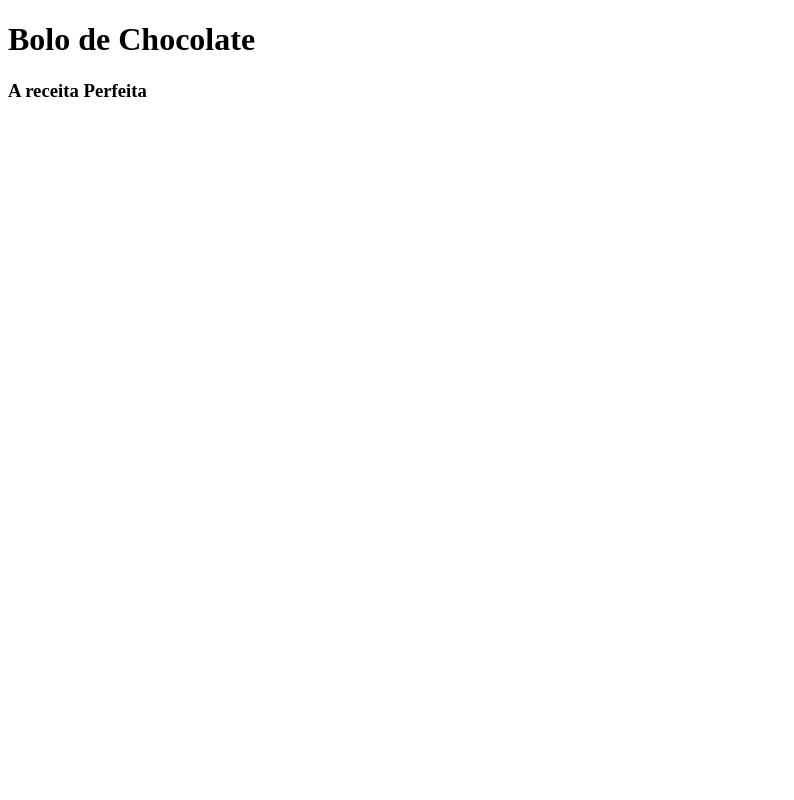
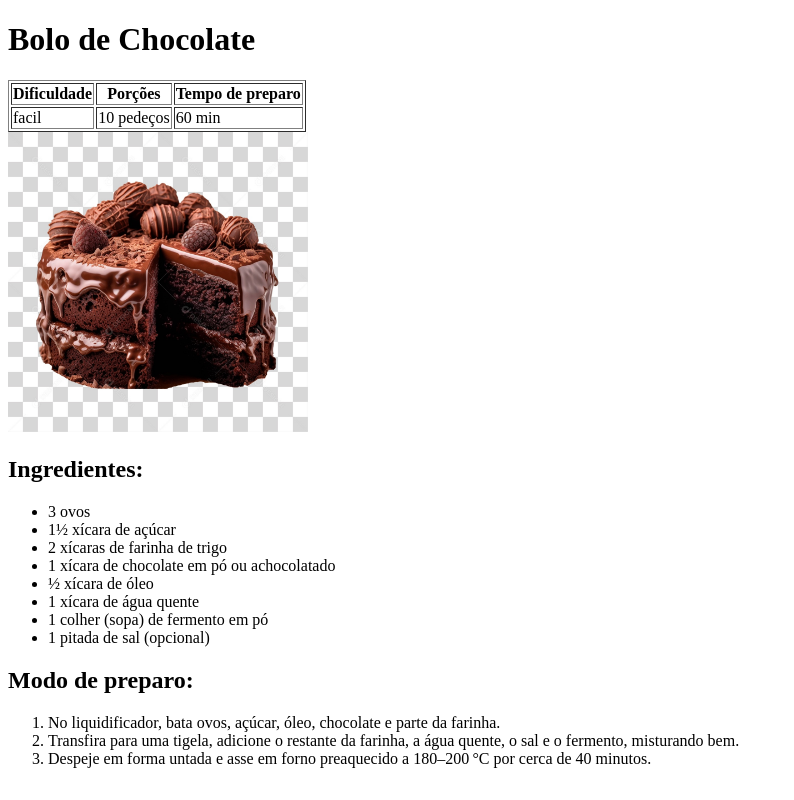
Before and after one commit to umabelanoite123-ui/sistema_receita, a plain HTML site: page RECEITA.html in a window 1280 px wide. Shown: the whole page, without its empty margins (0-794 px from the left). Drawn offline with Linux system fonts and the light colour scheme.

Commit message:
Adicionando imagem a receita

```diff
--- a/RECEITA.html
+++ b/RECEITA.html
@@ -1,15 +1,50 @@
 <!DOCTYPE html>
-<html>
+<html lang="pt-br">
 
 <head>
     <title>Bolo de chocolate</title>
-    <meta lang="pt-BR">
     <meta charset="UTF-8">
+    <meta name="viewport" content="width=device-width, initial-scale=1.0">
 </head>
 
 <body>
     <h1>Bolo de Chocolate</h1>
-    <h3>A receita Perfeita</h3>
+    <table border="1">
+        <tr>
+            <th>Dificuldade</th>
+            <th>Porções</th>
+            <th>Tempo de preparo</th>
+        </tr>
+        <tr>
+            <td>facil</td>
+            <td>10 pedeços</td>
+            <td>60 min</td>
+        </tr>
+    </table>
+
+    <img src="img/chocolate.jpg" alt="Imagem de um bolo de chocolate" width="300px">
+
+    <h2>Ingredientes:</h2>
+    <ul>
+        <li>3 ovos</li>
+        <li>1½ xícara de açúcar</li>
+        <li>2 xícaras de farinha de trigo</li>
+        <li>1 xícara de chocolate em pó ou achocolatado</li>
+        <li>½ xícara de óleo</li>
+        <li>1 xícara de água quente</li>
+        <li>1 colher (sopa) de fermento em pó</li>
+        <li>1 pitada de sal (opcional)</li>
+    </ul>
+
+    <h2>Modo de preparo:</h2>
+    <ol>
+        <li>No liquidificador, bata ovos, açúcar, óleo, chocolate e parte da farinha.</li>
+        <li>Transfira para uma tigela, adicione o restante da farinha, a água quente, o sal e o fermento, misturando
+            bem.</li>
+        <li>Despeje em forma untada e asse em forno preaquecido a 180–200 °C por cerca de 40 minutos. </li>
+    </ol>
+
+
 </body>
 
 </html>
```
Also changed, not shown: img/chocolate.jpg (added).
